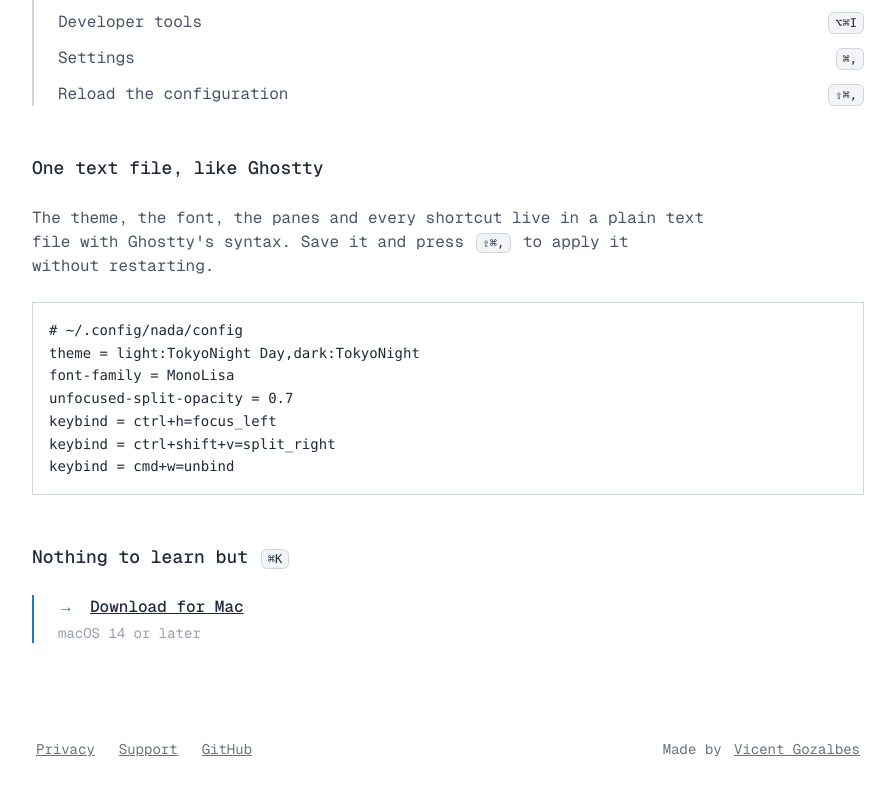
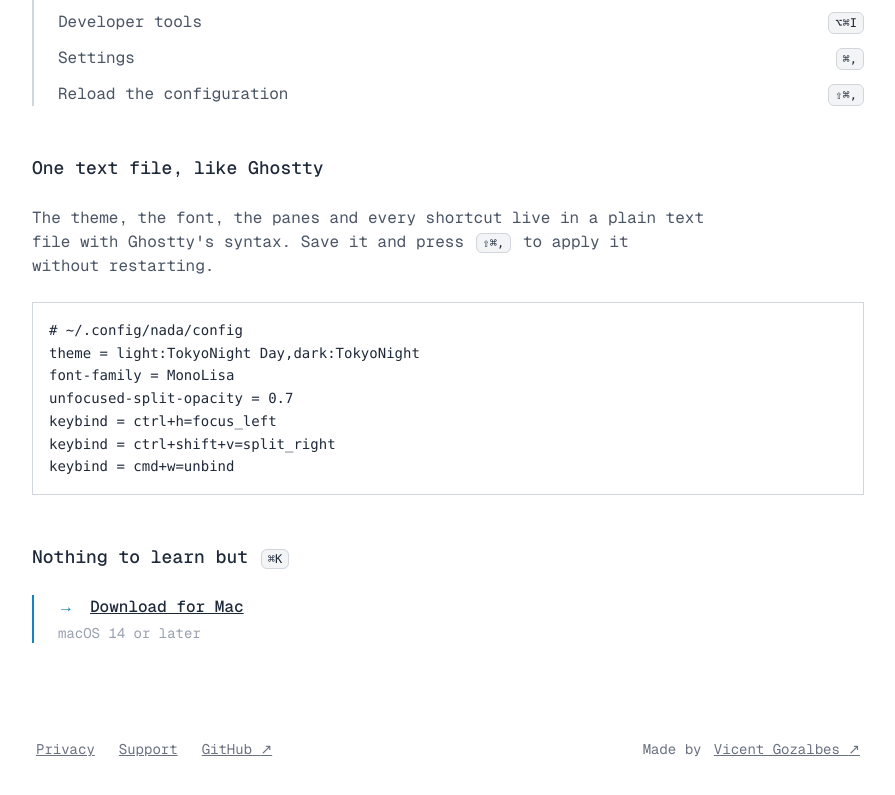
Before and after one commit to vigosan/nada, a Next.js app in the folder web/: page / in a window 1280 px wide. Shown: the part 4117-4912 px from the top of the page, without its empty margins (192-1087 px from the left). Built offline with nearby package versions, Linux system fonts and the light colour scheme.

Commit message:
Mark links that leave the site with an arrow

```diff
--- a/web/components/Page.tsx
+++ b/web/components/Page.tsx
@@ -35,12 +35,12 @@ export function Page({ c, current, children }: { c: Content; current: Route; chi
           {c.footer.support}
         </Link>
         <a href={REPO} className={quiet}>
-          {c.footer.github}
+          {c.footer.github} <span aria-hidden>↗</span>
         </a>
         <span className="sm:ml-auto">
           {c.footer.by}{" "}
           <a href="https://vicent.io" className={quiet}>
-            Vicent Gozalbes
+            Vicent Gozalbes <span aria-hidden>↗</span>
           </a>
         </span>
       </footer>
```
Also changed, not shown: 1 other file (tests, documents, lock files or other folders).
